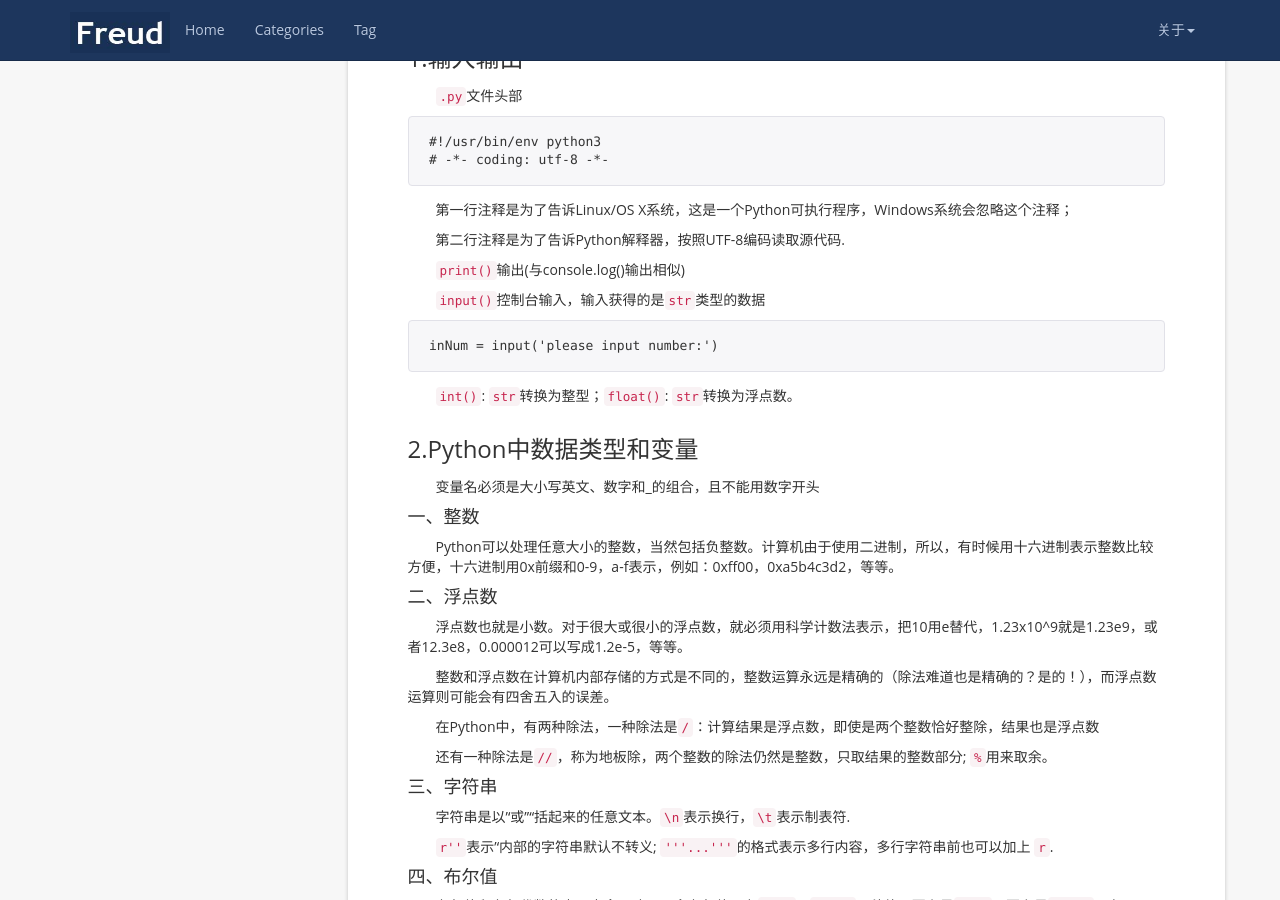
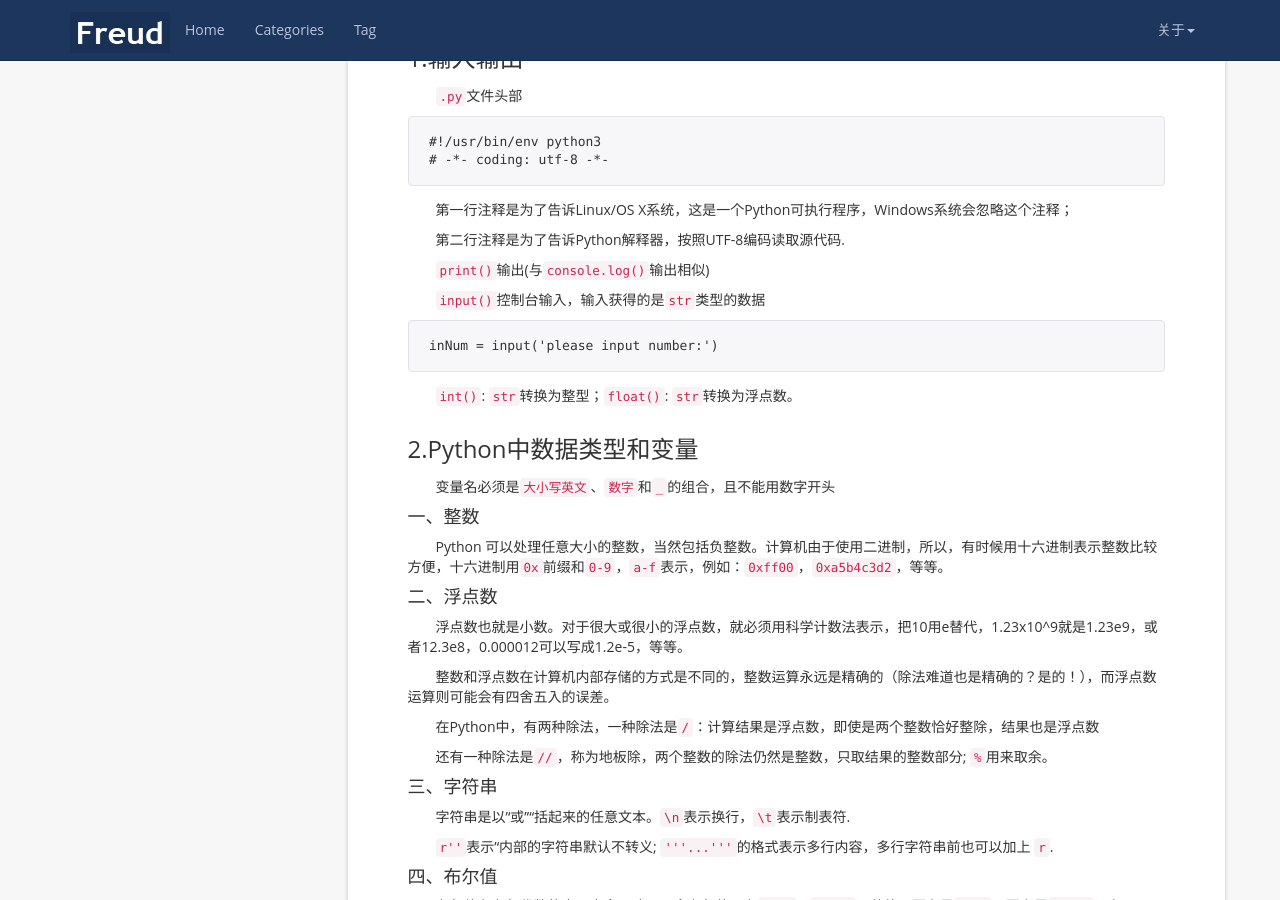
Before and after one commit to peiyanhuang/MyBlog, a Jekyll site: the page built from _posts/2017-09-13-Python(1).md, in a window 1280 px wide and 900 px high, scrolled down 940 px. Built offline with Jekyll 4.4.1, drawn with Linux system fonts in a browser that asks for light colours; nearby versions of some CDN libraries.

Commit message:
feat: update

```diff
--- a/_posts/2017-09-13-Python(1).md
+++ b/_posts/2017-09-13-Python(1).md
@@ -22,7 +22,7 @@ tag: Python
 
 第二行注释是为了告诉Python解释器，按照UTF-8编码读取源代码.
 
-`print()`输出(与console.log()输出相似)
+`print()`输出(与`console.log()`输出相似)
 
 `input()`控制台输入，输入获得的是`str`类型的数据
 
@@ -34,11 +34,11 @@ inNum = input('please input number:')
 
 ### 2.Python中数据类型和变量
 
-变量名必须是大小写英文、数字和_的组合，且不能用数字开头
+变量名必须是`大小写英文`、`数字`和`_`的组合，且不能用数字开头
 
 #### 一、整数
 
-Python可以处理任意大小的整数，当然包括负整数。计算机由于使用二进制，所以，有时候用十六进制表示整数比较方便，十六进制用0x前缀和0-9，a-f表示，例如：0xff00，0xa5b4c3d2，等等。
+Python 可以处理任意大小的整数，当然包括负整数。计算机由于使用二进制，所以，有时候用十六进制表示整数比较方便，十六进制用`0x`前缀和`0-9`，`a-f`表示，例如：`0xff00`，`0xa5b4c3d2`，等等。
 
 #### 二、浮点数
 
```
